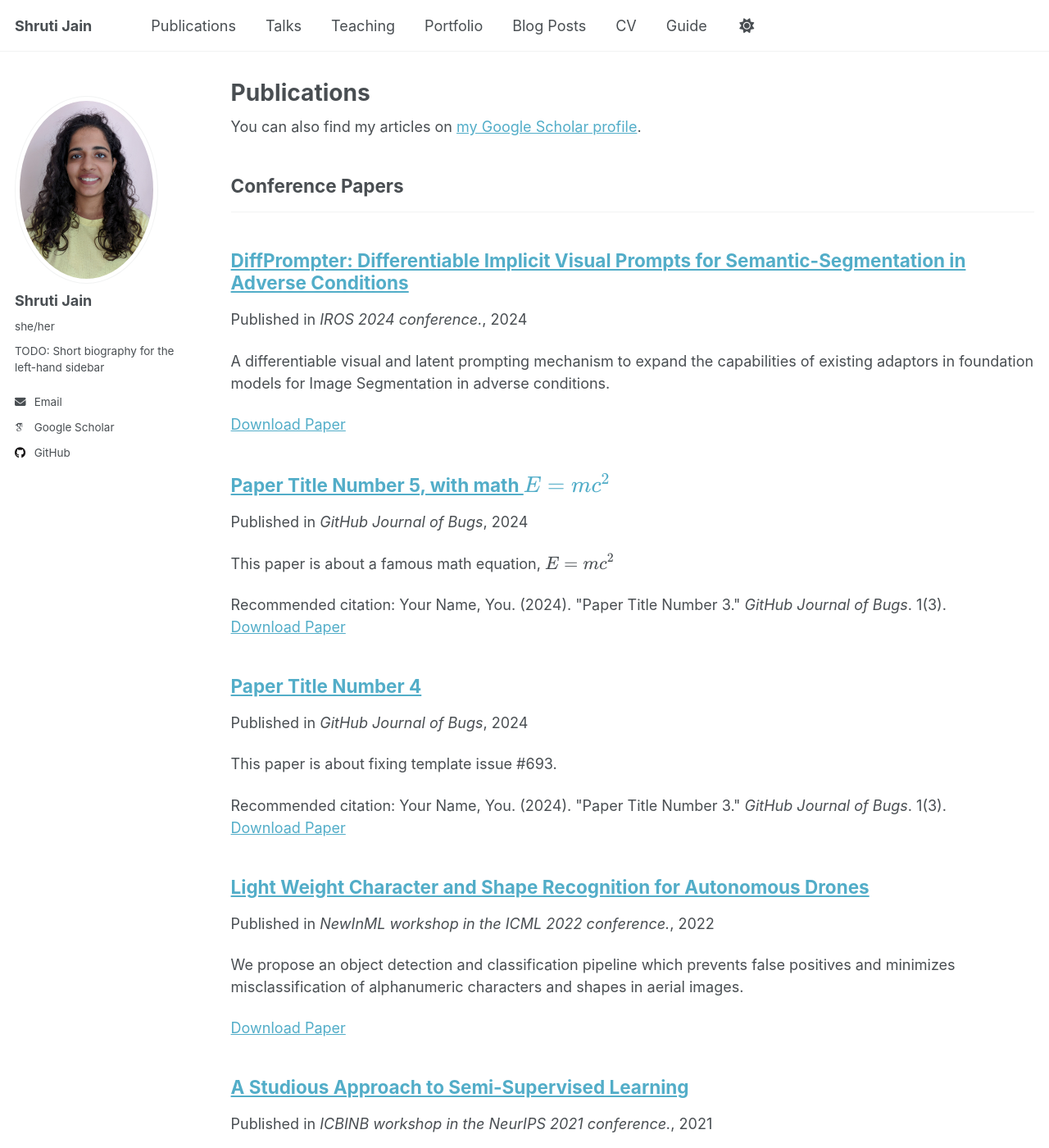
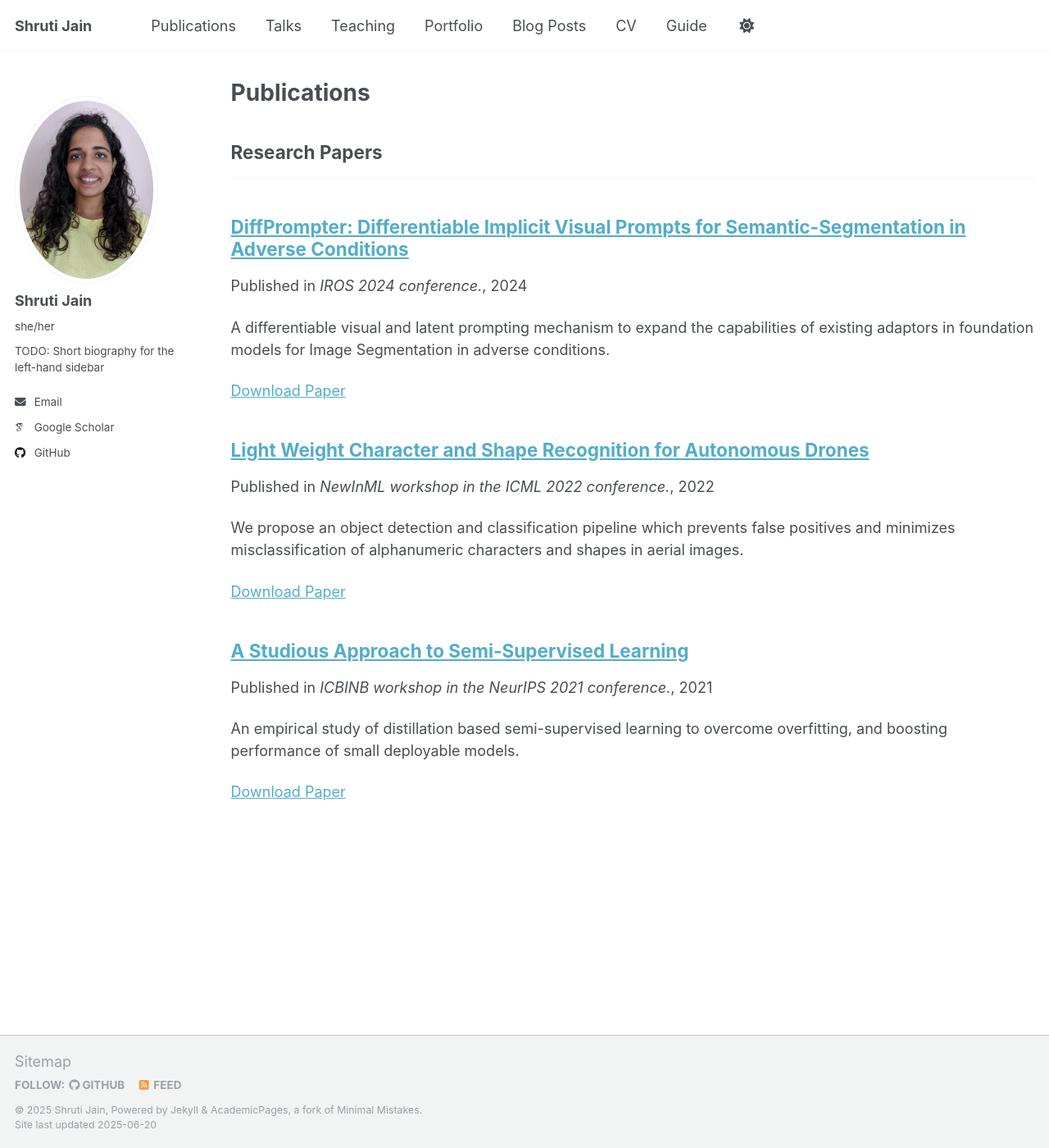
Before and after one commit to shrutijain1405/shrutijain1405.github.io, a Jekyll site: the page built from _pages/publications.html, in a window 1280 px wide and 1400 px high. Shown: the whole window at 82% size. Built offline with Jekyll 4.4.1, drawn with Linux system fonts in a browser that asks for light colours; some web fonts are replaced.

Commit message:
changed layout of publications

```diff
--- a/_config.yml
+++ b/_config.yml
@@ -78,12 +78,12 @@
 
 # Publication Category - The following the list of publication categories and their headings
 publication_category:
-  books:
-    title: 'Books'
-  manuscripts:
-    title: 'Journal Articles'
+  # books:
+  #   title: 'Books'
+  # manuscripts:
+  #   title: 'Journal Articles'
   conferences:
-    title: 'Conference Papers'
+    title: 'Research Papers'
 
 # Site Settings
 teaser                   :  # filename of teaser fallback teaser image placed in /images/, .e.g. "500x300.png"
--- a/_pages/publications.html
+++ b/_pages/publications.html
@@ -4,10 +4,6 @@
 permalink: /publications/
 author_profile: true
 ---
-
-{% if site.author.googlescholar %}
-  <div class="wordwrap">You can also find my articles on <a href="{{site.author.googlescholar}}">my Google Scholar profile</a>.</div>
-{% endif %}
 
 {% include base_path %}
 
--- a/_publications/2025-06-08-paper-title-number-5.md
+++ /dev/null
@@ -1,13 +0,0 @@
----
-title: "Paper Title Number 5, with math $$E=mc^2$$"
-collection: publications
-category: conferences
-permalink: /publication/2024-02-17-paper-title-number-4
-excerpt: 'This paper is about a famous math equation, $$E=mc^2$$'
-date: 2024-02-17
-venue: 'GitHub Journal of Bugs'
-paperurl: 'http://academicpages.github.io/files/paper3.pdf'
-citation: 'Your Name, You. (2024). &quot;Paper Title Number 3.&quot; <i>GitHub Journal of Bugs</i>. 1(3).'
----
-
-Using [MathJax](https://www.mathjax.org/) in the description is supported - $$E=mc^2$$ - however, the use must be mindful that the default delimiters are `$$...$$` and `\\[...\\]` which differs from the `$...$` that is typically expected.
```
Also changed, not shown: _publications/2024-02-17-paper-title-number-4.md (deleted, +0 -13 lines), _publications/2024-03-27-diffprompter.md (renamed from _publications/2010-10-01-paper-title-number-2.md).
